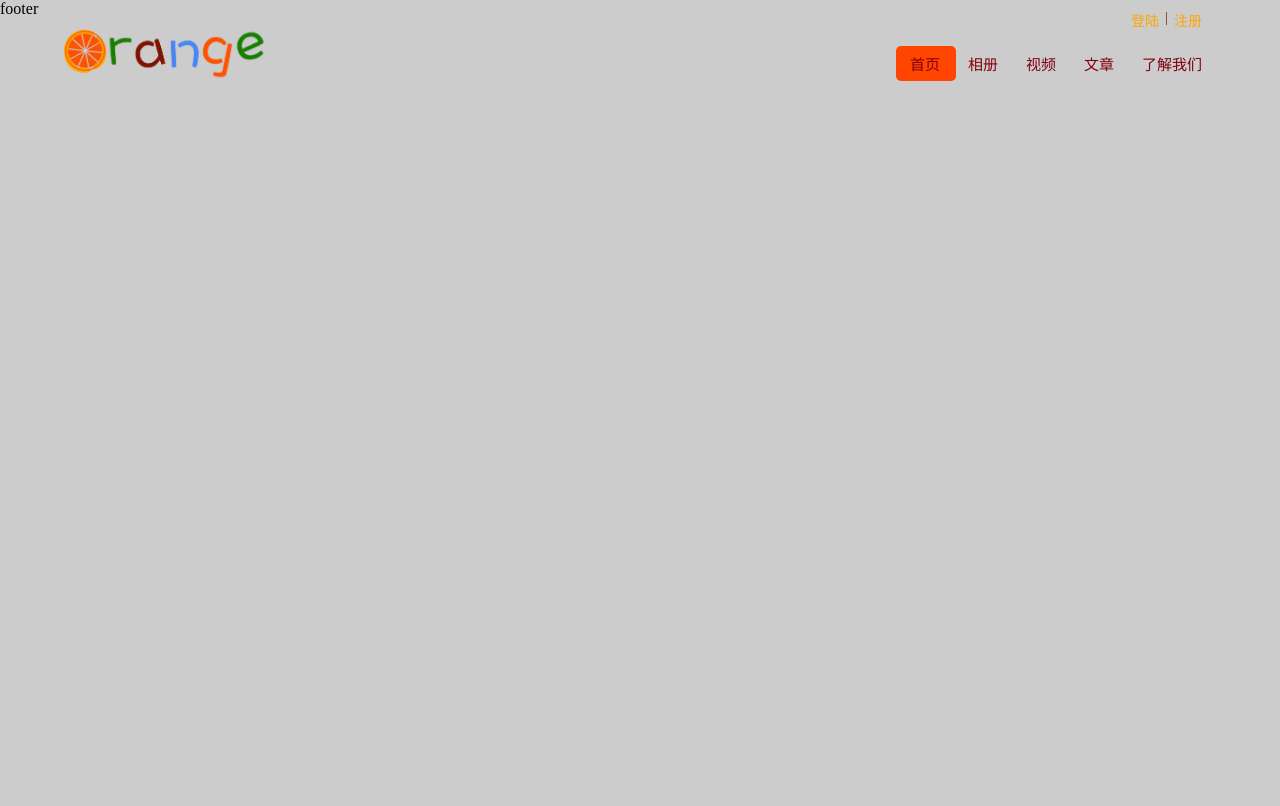
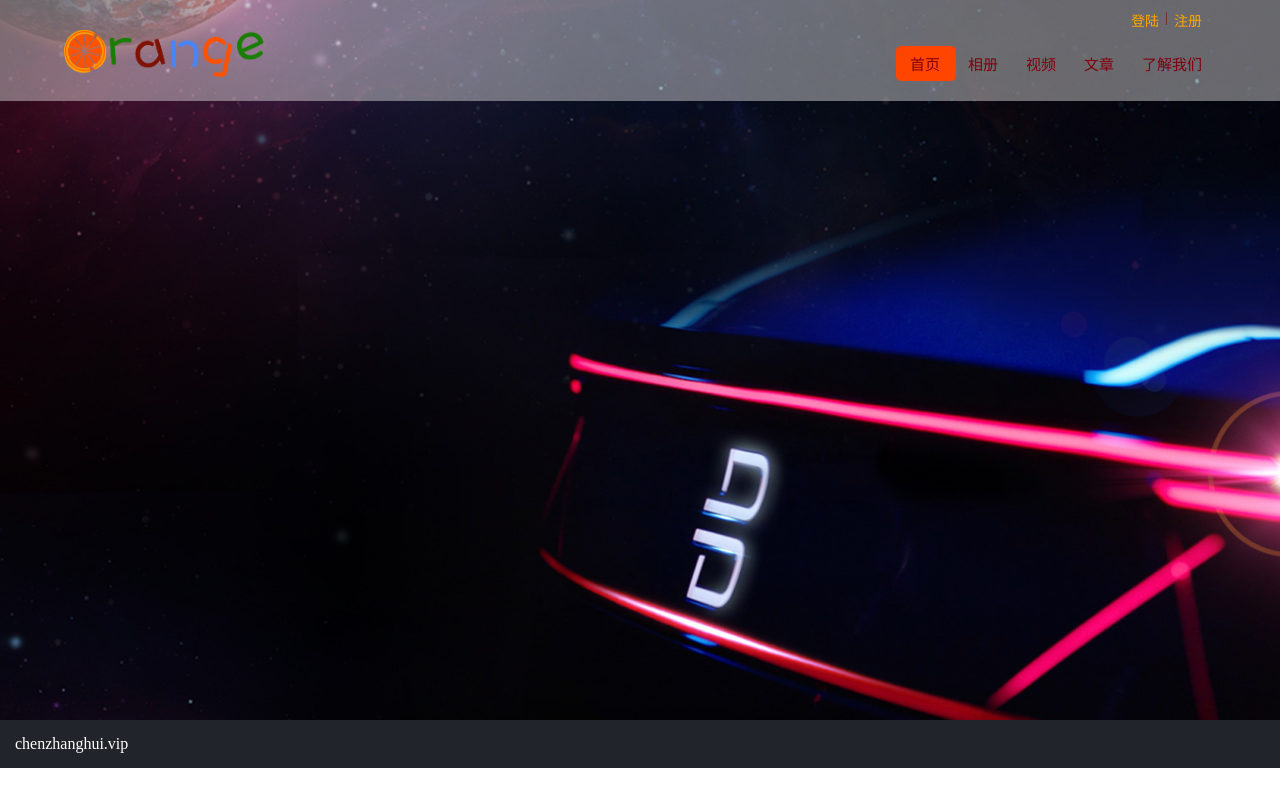
Before and after one commit to chen8000/orange, a React app: page / in a window 1280 px wide. Shown: the top 806 px of the page. Built offline with nearby package versions, Linux system fonts and the light colour scheme.

Commit message:
优化scss

```diff
--- /dev/null
+++ b/src/components/commonStyle/_commonSet.scss
@@ -0,0 +1,7 @@
+
+
+// extend
+@import './extend';
+
+// mixin
+@import './mixin';
--- /dev/null
+++ b/src/components/commonStyle/_extend.scss
@@ -0,0 +1,6 @@
+
+
+//  box-sizing
+.boxSizing{
+    box-sizing: border-box;
+}
--- /dev/null
+++ b/src/components/commonStyle/_mixin.scss
@@ -0,0 +1,33 @@
+
+// 过度
+@mixin transition( $time ){
+    transition         : all $time ease;
+    -webkit-transition : all $time ease;
+}
+// 背景颜色
+@mixin bg( $color ){
+    background : $color;
+}
+
+// after清除浮动
+@mixin afterClear{
+    content : "";
+    display : block;
+    clear   : both;
+}
+
+// 宽高  可以用 null 占位
+@mixin wh( $w:null, $h:null ){
+    width  : $w ;
+    height : $h ;
+}
+
+// 使用定位上下左右居中  - 父级要 position relative
+@mixin absoluteCenter(){
+    position : absolute;
+    top      : 0;
+    bottom   : 0;
+    left     : 0;
+    right    : 0;
+    margin   : auto;
+}
--- a/src/components/footer/index.jsx
+++ b/src/components/footer/index.jsx
@@ -8,7 +8,7 @@ class Footer extends Component {
     render(){
         return (
             <div className={ footStyle.footer }>
-                footer
+                chenzhanghui.vip
             </div>
         )
     }
--- a/src/components/footer/index.scss
+++ b/src/components/footer/index.scss
@@ -1,6 +1,13 @@
 
 
+@import '../commonStyle/commonSet';
+
 .footer{
-    height:2000px;
-    background:rgba(0,0,0,.2);
+    padding:15px;
+    color:white;
+
+
+    @include wh(100%);
+    @include bg(#21252b);
+    @extend .boxSizing;
 }
--- a/src/components/header/index.scss
+++ b/src/components/header/index.scss
@@ -1,15 +1,15 @@
 
-// 导入封装的 scss mixin
-@import '../mixinStyle/mixin';
+
+@import '../commonStyle/commonSet';
 
 
 .header{
-    width:100%;
-    padding:30px 0 20px 0;
-    position: fixed;
-    @include bg(rgba(255,255,255,0));
-    font-size:15px;
+    width    : 100%;
+    padding  : 30px 0 20px 0;
+    position : fixed;
+    font-size: 15px;
 
+    @include bg(rgba(255,255,255,.4));
     @include transition(.5s);
 
     &:after{
@@ -17,19 +17,20 @@
     }
 
     ul{
-        list-style: none;
-        position:absolute;
-        bottom:0;
-        right:0;
+        list-style : none;
+        position   : absolute;
+        bottom     : 0;
+        right      : 0;
 
         li{
-            display:inline-block;
-            padding:7px 14px;
-            cursor: pointer;
+            display : inline-block;
+            padding : 7px 14px;
+            cursor  : pointer;
             position: relative;
-            z-index:1;
+            z-index : 1;
+            color   : #80000c;
+
             @include transition(.3s);
-            color:#80000c;
 
             &:first-child{
                 margin-left:0;
@@ -37,14 +38,15 @@
         }
 
         .navBarActive{
-            display:block;
-            position:absolute;
-            bottom:0;
-            height:100%;
-            left: 0;
+            display  : block;
+            position : absolute;
+            bottom   : 0;
+            height   : 100%;
+            left     : 0;
+            border-radius: 5px;
+            z-index      : 0;
+
             @include bg(orangered);
-            border-radius:5px;
-            z-index:0;
             @include transition(.5s);
         }
     }
@@ -52,40 +54,42 @@
 }
 
 .logo{
-    width:200px;
-    float:left;
+    width   : 200px;
+    float   : left;
     position: relative;
+
     @include transition(.3s);
 
     img{
-        width:100%;
+        width : 100%;
     }
 
     .logo_O{
-        position:absolute;
-        top:1px;
-        left:1px;
-        width:20%;
+        position : absolute;
+        top      : 1px;
+        left     : 1px;
+        width    : 20%;
         transform: rotate(0deg);
         animation: logoRotate 5s linear infinite;
     }
 }
 
 .login{
-    position: absolute;
-    top:-20px;
-    right:0;
-    padding-right:14px;
+    position     : absolute;
+    top          : -20px;
+    right        : 0;
+    padding-right: 14px;
+    font-size    : 14px;
+
     @include transition(.3s);
-    font-size:14px;
 
     span{
-        margin-left:15px;
-        position: relative;
+        margin-left    : 15px;
+        position       : relative;
         text-decoration: none;
-        color:orange;
-        display:inline-block;
-        cursor:pointer;
+        color          : orange;
+        display        : inline-block;
+        cursor         : pointer;
 
         &:after{
             color:#751e0f;
@@ -97,15 +101,16 @@
             color:#751e0f;
         }
         &:last-child::after{
-            content:"|";
-            position:absolute;
-            left:-9px;
+            content : "|";
+            position: absolute;
+            left    : -9px;
         }
     }
 }
 .headerFixed{
+    padding:20px 0 10px 0;
+
     @include bg(rgba(255,255,255,.8));
-    padding:20px 0 10px 0;
 
     .login{
         top:-10px;
@@ -118,9 +123,9 @@
     }
 }
 .container{
-    width:90%;
-    margin:0 auto;
-    position:relative;
+    width   : 90%;
+    margin  : 0 auto;
+    position: relative;
 
     &:after{
         @include afterClear();
--- /dev/null
+++ b/src/components/home/index.jsx
@@ -0,0 +1,18 @@
+
+
+import React, { Component } from 'react'
+import homeStyle from './index.scss'
+
+
+class Home extends Component {
+
+    render(){
+        return (
+            <div className={ homeStyle.home }>
+                <img src="/img/home/carFooter.jpg" alt=""/>
+            </div>
+        )
+    }
+}
+
+export default Home
--- /dev/null
+++ b/src/components/home/index.scss
@@ -0,0 +1,7 @@
+
+@import '../commonStyle/commonSet';
+
+.home img{
+    @include wh(100%);
+    display:block;
+}
--- a/src/components/mixinStyle/_mixin.scss
+++ /dev/null
@@ -1,31 +0,0 @@
-// 过度
-@mixin transition( $time ){
-    transition: all $time ease;
-}
-// 背景颜色
-@mixin bg( $color ){
-    background:$color;
-}
-
-// after清除浮动
-@mixin afterClear{
-    content:"";
-    display:block;
-    clear: both;
-}
-
-// 宽高
-@mixin wh( $w, $h ){
-    width:$w;
-    height:$h;
-}
-
-// 使用定位上下左右居中  - 父级要 position relative
-@mixin absoluteCenter(){
-    position:absolute;
-    top:0;
-    bottom:0;
-    left:0;
-    right:0;
-    margin:auto;
-}
--- a/src/containers/app.jsx
+++ b/src/containers/app.jsx
@@ -8,6 +8,7 @@ import { headerNavBar, windowScroll } from '../redux/actions'
 // 自定义组件
 import Header from '../components/header'
 import Footer from '../components/footer'
+import Home from '../components/home'
 
 
 
@@ -36,6 +37,7 @@ class App extends Component {
                     windowScroll = { windowScroll }
                     />
 
+                <Home />
                 <Footer />
             </div>
         )
```
Also changed, not shown: public/img/home/car.jpg (added), public/img/home/carFooter.jpg (added).
